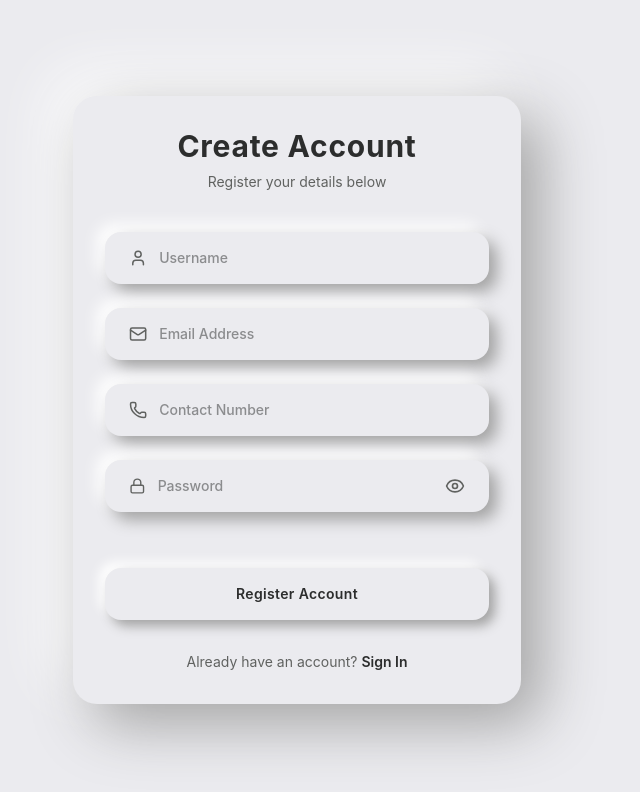
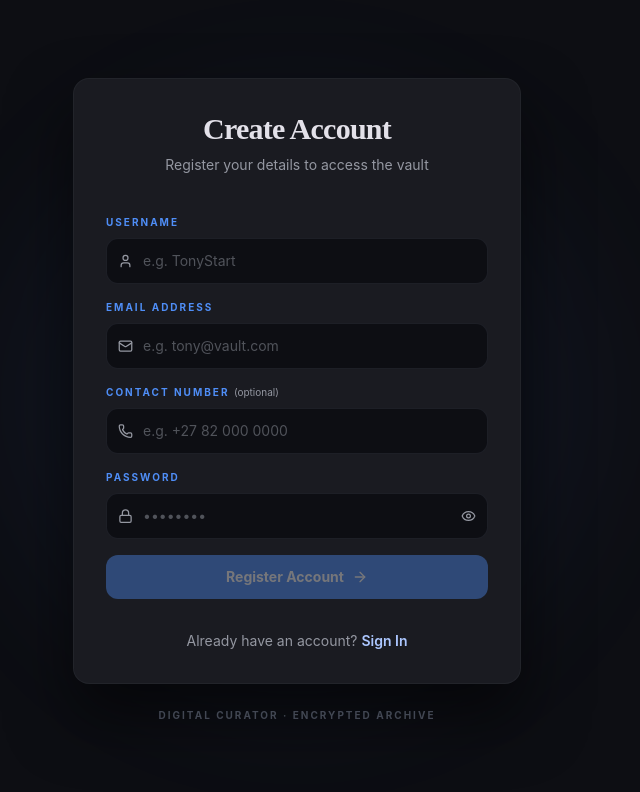
Before and after one commit to lwazi7373/90vid, a React (Vite) app in the folder client/: page /register in a window 1280 px wide. Shown: the top 792 px of the page, without its empty margins (343-983 px from the left). Built offline with nearby package versions, Linux system fonts and the light colour scheme; no server answers.

Commit message:
changed UI design

```diff
--- a/client/src/features/auth/pages/LoginPage.tsx
+++ b/client/src/features/auth/pages/LoginPage.tsx
@@ -1,5 +1,5 @@
 import { useState } from 'react';
-import { Eye, EyeOff, User, Lock, ArrowRight } from 'lucide-react';
+import { Eye, EyeOff, User, Lock, ArrowRight, Loader2 } from 'lucide-react';
 import { useNavigate, useLocation, Link } from 'react-router-dom';
 import { useAuth } from '../context/AuthContext';
 
@@ -11,10 +11,8 @@ const LoginPage = () => {
   const [userName, setUserName] = useState('');
   const [userPassword, setUserPassword] = useState('');
   const [showPassword, setShowPassword] = useState(false);
-  const [isFocused, setIsFocused] = useState<'username' | 'password' | null>(null);
   const [inlineError, setInlineError] = useState<string | null>(null);
 
-  // Picks up the success message passed from RegisterPage on navigation
   const successMessage = location.state?.message ?? null;
 
   const handleSubmit = async () => {
@@ -27,171 +25,137 @@ const LoginPage = () => {
     }
   };
 
-  const colors = {
-    phantom: '#ebebef',
-    umbra: '#606260',
-    midnight: '#2c2d2d',
+  const handleKeyDown = (e: React.KeyboardEvent) => {
+    if (e.key === 'Enter') handleSubmit();
   };
 
-  const neumorphicShadow = {
-    light: '#ffffff',
-    dark: '#a3a3a3',
-  };
+  return (
+    <div className="min-h-screen bg-[#0d0e13] flex items-center justify-center p-4">
+      {/* Background glow */}
+      <div className="absolute inset-0 overflow-hidden pointer-events-none">
+        <div className="absolute top-1/2 left-1/2 -translate-x-1/2 -translate-y-1/2 w-[600px] h-[600px] bg-[#4F8EF7]/5 rounded-full blur-3xl" />
+      </div>
 
-  const getFieldStyle = (fieldName: 'username' | 'password') => ({
-    backgroundColor: colors.phantom,
-    boxShadow: isFocused === fieldName
-      ? `inset 8px 8px 16px ${neumorphicShadow.dark}, inset -8px -8px 16px ${neumorphicShadow.light}`
-      : `8px 8px 16px ${neumorphicShadow.dark}, -8px -8px 16px ${neumorphicShadow.light}`,
-  });
+      <div className="relative w-full max-w-md">
+        {/* Card */}
+        <div className="bg-[#1A1B21] rounded-2xl border border-[#424753]/20 shadow-[0_32px_64px_rgba(0,0,0,0.6)] p-8">
 
-  return (
-    <div
-      className="min-h-screen flex items-center justify-center p-4"
-      style={{ backgroundColor: colors.phantom }}
-    >
-      <div
-        className="w-full max-w-md p-8 rounded-3xl"
-        style={{
-          backgroundColor: colors.phantom,
-          boxShadow: `20px 20px 60px ${neumorphicShadow.dark}, -20px -20px 60px ${neumorphicShadow.light}`,
-        }}
-      >
           {/* Header */}
           <div className="mb-10 text-center">
-          <h1
-            className="text-3xl font-bold mb-2 tracking-wide"
-            style={{ color: colors.midnight }}
-          >
-            Welcome Back
+            <h1 className="font-['Manrope'] text-3xl font-extrabold tracking-tight text-[#e3e1e9] mb-2">
+              The Vault
             </h1>
-          <p className="text-sm" style={{ color: colors.umbra }}>
-            Sign in to your account
+            <p className="text-sm text-[#9497a1]">
+              Sign in to access your archive
             </p>
           </div>
 
-        {/* Success message from registration */}
+          {/* Success message */}
           {successMessage && (
-          <div
-            className="mb-6 px-5 py-3 rounded-2xl text-sm font-medium text-center"
-            style={{
-              backgroundColor: colors.phantom,
-              color: '#27ae60',
-              boxShadow: `inset 4px 4px 8px ${neumorphicShadow.dark}, inset -4px -4px 8px ${neumorphicShadow.light}`,
-            }}
-          >
+            <div className="mb-6 px-4 py-3 rounded-xl bg-emerald-500/10 border border-emerald-500/20 text-sm font-medium text-emerald-400 text-center">
               {successMessage}
             </div>
           )}
 
-        {/* Inline Error */}
+          {/* Error message */}
           {inlineError && (
-          <div
-            className="mb-6 px-5 py-3 rounded-2xl text-sm font-medium text-center"
-            style={{
-              backgroundColor: colors.phantom,
-              color: '#c0392b',
-              boxShadow: `inset 4px 4px 8px ${neumorphicShadow.dark}, inset -4px -4px 8px ${neumorphicShadow.light}`,
-            }}
-          >
+            <div className="mb-6 px-4 py-3 rounded-xl bg-[#ffb4ab]/10 border border-[#ffb4ab]/20 text-sm font-medium text-[#ffb4ab] text-center">
               {inlineError}
             </div>
           )}
 
-        <div className="space-y-8">
-          {/* Username Field */}
-          <div
-            className="flex items-center px-6 py-4 rounded-2xl transition-all duration-300"
-            style={getFieldStyle('username')}
-          >
-            <User size={20} style={{ color: colors.umbra, marginRight: '12px' }} />
+          <div className="space-y-4">
+            {/* Username */}
+            <div className="flex flex-col gap-2">
+              <label className="text-[10px] uppercase tracking-[0.2em] font-bold text-[#4F8EF7]">
+                Username
+              </label>
+              <div className="relative">
+                <User
+                  size={15}
+                  className="absolute left-3 top-1/2 -translate-y-1/2 text-[#9497a1] pointer-events-none"
+                />
                 <input
                   type="text"
-              placeholder="Username"
+                  placeholder="e.g. TonyStart"
                   value={userName}
                   onChange={(e) => setUserName(e.target.value)}
-              onFocus={() => setIsFocused('username')}
-              onBlur={() => setIsFocused(null)}
-              className="w-full bg-transparent outline-none text-sm font-medium"
-              style={{ color: colors.midnight }}
+                  onKeyDown={handleKeyDown}
                   disabled={isLoginPending}
+                  className="w-full bg-[#0d0e13] border border-[#424753]/30 rounded-xl px-4 py-3 pl-9 text-sm text-[#e3e1e9] placeholder:text-[#9497a1]/50 focus:outline-none focus:border-[#4F8EF7]/50 focus:ring-1 focus:ring-[#4F8EF7]/20 transition-all disabled:opacity-50"
                 />
               </div>
+            </div>
 
-          {/* Password Field */}
-          <div
-            className="flex items-center px-6 py-4 rounded-2xl transition-all duration-300"
-            style={getFieldStyle('password')}
-          >
-            <Lock size={20} style={{ color: colors.umbra, marginRight: '12px' }} />
+            {/* Password */}
+            <div className="flex flex-col gap-2">
+              <label className="text-[10px] uppercase tracking-[0.2em] font-bold text-[#4F8EF7]">
+                Password
+              </label>
+              <div className="relative">
+                <Lock
+                  size={15}
+                  className="absolute left-3 top-1/2 -translate-y-1/2 text-[#9497a1] pointer-events-none"
+                />
                 <input
                   type={showPassword ? 'text' : 'password'}
-              placeholder="Password"
+                  placeholder="••••••••"
                   value={userPassword}
                   onChange={(e) => setUserPassword(e.target.value)}
-              onFocus={() => setIsFocused('password')}
-              onBlur={() => setIsFocused(null)}
-              className="w-full bg-transparent outline-none text-sm font-medium"
-              style={{ color: colors.midnight }}
+                  onKeyDown={handleKeyDown}
                   disabled={isLoginPending}
+                  className="w-full bg-[#0d0e13] border border-[#424753]/30 rounded-xl px-4 py-3 pl-9 pr-10 text-sm text-[#e3e1e9] placeholder:text-[#9497a1]/50 focus:outline-none focus:border-[#4F8EF7]/50 focus:ring-1 focus:ring-[#4F8EF7]/20 transition-all disabled:opacity-50"
                 />
                 <button
                   type="button"
                   onClick={() => setShowPassword(!showPassword)}
-              className="ml-2 focus:outline-none transition-transform duration-200 hover:scale-110"
-              style={{ color: colors.umbra }}
+                  className="absolute right-3 top-1/2 -translate-y-1/2 text-[#9497a1] hover:text-[#e3e1e9] transition-colors"
                 >
-              {showPassword ? <EyeOff size={20} /> : <Eye size={20} />}
+                  {showPassword ? <EyeOff size={15} /> : <Eye size={15} />}
+                </button>
+              </div>
+            </div>
+
+            {/* Submit */}
+            <button
+              type="button"
+              onClick={handleSubmit}
+              disabled={isLoginPending || !userName.trim() || !userPassword.trim()}
+              className="w-full mt-4 py-3 rounded-xl font-bold text-sm bg-[#4F8EF7] text-white hover:bg-[#6ba3f9] disabled:opacity-40 disabled:cursor-not-allowed transition-all duration-200 hover:scale-[1.02] active:scale-[0.98] flex items-center justify-center gap-2"
+            >
+              {isLoginPending ? (
+                <>
+                  <Loader2 size={16} className="animate-spin" />
+                  Signing In...
+                </>
+              ) : (
+                <>
+                  Sign In
+                  <ArrowRight size={16} />
+                </>
+              )}
             </button>
           </div>
 
-          {/* Submit Button */}
-          <button
-            type="button"
-            onClick={handleSubmit}
-            disabled={isLoginPending}
-            className="w-full py-4 rounded-2xl font-semibold text-sm tracking-wide transition-all duration-300 transform hover:scale-[1.02] active:scale-[0.98] mt-10 disabled:opacity-60 disabled:cursor-not-allowed disabled:hover:scale-100"
-            style={{
-              backgroundColor: colors.phantom,
-              color: colors.midnight,
-              boxShadow: `6px 6px 12px ${neumorphicShadow.dark}, -6px -6px 12px ${neumorphicShadow.light}`,
-            }}
-            onMouseDown={(e) => {
-              if (!isLoginPending)
-                e.currentTarget.style.boxShadow = `inset 6px 6px 12px ${neumorphicShadow.dark}, inset -6px -6px 12px ${neumorphicShadow.light}`;
-            }}
-            onMouseUp={(e) => {
-              e.currentTarget.style.boxShadow = `6px 6px 12px ${neumorphicShadow.dark}, -6px -6px 12px ${neumorphicShadow.light}`;
-            }}
-            onMouseLeave={(e) => {
-              e.currentTarget.style.boxShadow = `6px 6px 12px ${neumorphicShadow.dark}, -6px -6px 12px ${neumorphicShadow.light}`;
-            }}
-          >
-            <span className="flex items-center justify-center gap-2">
-              {isLoginPending ? 'Signing In...' : (
-                <>
-                  Sign In
-                  <ArrowRight size={18} />
-                </>
-              )}
-            </span>
-          </button>
-        </div>
-
-        {/* Register Link */}
+          {/* Register link */}
           <div className="mt-8 text-center">
-          <p className="text-sm" style={{ color: colors.umbra }}>
+            <p className="text-sm text-[#9497a1]">
               Don't have an account?{' '}
               <Link
                 to="/register"
-              className="font-semibold hover:underline transition-all"
-              style={{ color: colors.midnight }}
+                className="font-semibold text-[#acc7ff] hover:text-[#4F8EF7] transition-colors"
               >
                 Sign Up
               </Link>
             </p>
           </div>
         </div>
+
+        {/* Bottom label */}
+        <p className="text-center text-[10px] uppercase tracking-[0.2em] text-[#424753] font-bold mt-6">
+          Digital Curator · Encrypted Archive
+        </p>
+      </div>
     </div>
   );
 };
--- a/client/src/features/auth/pages/RegisterPage.tsx
+++ b/client/src/features/auth/pages/RegisterPage.tsx
@@ -1,5 +1,5 @@
 import { useState } from 'react';
-import { Eye, EyeOff, User, Lock, Mail, Phone } from 'lucide-react';
+import { Eye, EyeOff, User, Lock, Mail, Phone, ArrowRight, Loader2 } from 'lucide-react';
 import { useNavigate, Link } from 'react-router-dom';
 import { useAuth } from '../context/AuthContext';
 
@@ -12,7 +12,6 @@ const RegisterPage = () => {
   const [emailAddress, setEmailAddress] = useState('');
   const [contactNo, setContactNo] = useState('');
   const [showPassword, setShowPassword] = useState(false);
-  const [focusedField, setFocusedField] = useState<string | null>(null);
   const [inlineError, setInlineError] = useState<string | null>(null);
 
   const handleSubmit = async () => {
@@ -27,188 +26,167 @@ const RegisterPage = () => {
     }
   };
 
-  const colors = {
-    phantom: '#ebebef',
-    eclipse: '#d3d2d0',
-    umbra: '#606260',
-    midnight: '#2c2d2d',
+  const handleKeyDown = (e: React.KeyboardEvent) => {
+    if (e.key === 'Enter') handleSubmit();
   };
 
-  const neumorphicShadow = {
-    light: '#ffffff',
-    dark: '#a3a3a3',
-  };
-
-  const inputClass = `w-full bg-transparent outline-none text-sm font-medium transition-colors duration-300`;
-
-  const getContainerStyle = (fieldName: string) => ({
-    backgroundColor: colors.phantom,
-    boxShadow: focusedField === fieldName
-      ? `inset 8px 8px 16px ${neumorphicShadow.dark}, inset -8px -8px 16px ${neumorphicShadow.light}`
-      : `8px 8px 16px ${neumorphicShadow.dark}, -8px -8px 16px ${neumorphicShadow.light}`,
-  });
-
-  const containerClass = `flex items-center px-6 py-4 rounded-2xl transition-all duration-300`;
-
-  const fields = [
-    {
-      name: 'username',
-      icon: <User size={20} style={{ color: colors.umbra, marginRight: '12px' }} />,
-      type: 'text',
-      placeholder: 'Username',
-      value: userName,
-      onChange: (e: React.ChangeEvent<HTMLInputElement>) => setUserName(e.target.value),
-    },
-    {
-      name: 'email',
-      icon: <Mail size={20} style={{ color: colors.umbra, marginRight: '12px' }} />,
-      type: 'email',
-      placeholder: 'Email Address',
-      value: emailAddress,
-      onChange: (e: React.ChangeEvent<HTMLInputElement>) => setEmailAddress(e.target.value),
-    },
-    {
-      name: 'contact',
-      icon: <Phone size={20} style={{ color: colors.umbra, marginRight: '12px' }} />,
-      type: 'tel',
-      placeholder: 'Contact Number',
-      value: contactNo,
-      onChange: (e: React.ChangeEvent<HTMLInputElement>) => setContactNo(e.target.value),
-    },
-  ];
+  const canSubmit = userName.trim() && userPassword.trim() && emailAddress.trim() && !isRegisterPending;
 
   return (
-    <div
-      className="min-h-screen flex items-center justify-center p-4"
-      style={{ backgroundColor: colors.phantom }}
-    >
-      <div
-        className="w-full max-w-md p-8 rounded-3xl"
-        style={{
-          backgroundColor: colors.phantom,
-          boxShadow: `20px 20px 60px ${neumorphicShadow.dark}, -20px -20px 60px ${neumorphicShadow.light}`,
-        }}
-      >
+    <div className="min-h-screen bg-[#0d0e13] flex items-center justify-center p-4">
+      {/* Background glow */}
+      <div className="absolute inset-0 overflow-hidden pointer-events-none">
+        <div className="absolute top-1/2 left-1/2 -translate-x-1/2 -translate-y-1/2 w-[600px] h-[600px] bg-[#4F8EF7]/5 rounded-full blur-3xl" />
+      </div>
+
+      <div className="relative w-full max-w-md">
+        {/* Card */}
+        <div className="bg-[#1A1B21] rounded-2xl border border-[#424753]/20 shadow-[0_32px_64px_rgba(0,0,0,0.6)] p-8">
+
           {/* Header */}
           <div className="mb-10 text-center">
-          <h1
-            className="text-3xl font-bold mb-2 tracking-wide"
-            style={{ color: colors.midnight }}
-          >
+            <h1 className="font-['Manrope'] text-3xl font-extrabold tracking-tight text-[#e3e1e9] mb-2">
               Create Account
             </h1>
-          <p className="text-sm" style={{ color: colors.umbra }}>
-            Register your details below
+            <p className="text-sm text-[#9497a1]">
+              Register your details to access the vault
             </p>
           </div>
 
-        {/* Inline Error */}
+          {/* Error */}
           {inlineError && (
-          <div
-            className="mb-6 px-5 py-3 rounded-2xl text-sm font-medium text-center"
-            style={{
-              backgroundColor: colors.phantom,
-              color: '#c0392b',
-              boxShadow: `inset 4px 4px 8px ${neumorphicShadow.dark}, inset -4px -4px 8px ${neumorphicShadow.light}`,
-            }}
-          >
+            <div className="mb-6 px-4 py-3 rounded-xl bg-[#ffb4ab]/10 border border-[#ffb4ab]/20 text-sm font-medium text-[#ffb4ab] text-center">
               {inlineError}
             </div>
           )}
 
-        <div className="space-y-6">
-          {/* Text Fields */}
-          {fields.map((field) => (
-            <div key={field.name} className="relative">
-              <div
-                className={containerClass}
-                style={getContainerStyle(field.name)}
-              >
-                {field.icon}
+          <div className="space-y-4">
+            {/* Username */}
+            <div className="flex flex-col gap-2">
+              <label className="text-[10px] uppercase tracking-[0.2em] font-bold text-[#4F8EF7]">
+                Username
+              </label>
+              <div className="relative">
+                <User size={15} className="absolute left-3 top-1/2 -translate-y-1/2 text-[#9497a1] pointer-events-none" />
                 <input
-                  type={field.type}
-                  placeholder={field.placeholder}
-                  value={field.value}
-                  onChange={field.onChange}
-                  onFocus={() => setFocusedField(field.name)}
-                  onBlur={() => setFocusedField(null)}
-                  className={inputClass}
-                  style={{ color: colors.midnight }}
+                  type="text"
+                  placeholder="e.g. TonyStart"
+                  value={userName}
+                  onChange={(e) => setUserName(e.target.value)}
+                  onKeyDown={handleKeyDown}
                   disabled={isRegisterPending}
+                  className="w-full bg-[#0d0e13] border border-[#424753]/30 rounded-xl px-4 py-3 pl-9 text-sm text-[#e3e1e9] placeholder:text-[#9497a1]/50 focus:outline-none focus:border-[#4F8EF7]/50 focus:ring-1 focus:ring-[#4F8EF7]/20 transition-all disabled:opacity-50"
                 />
               </div>
             </div>
-          ))}
 
-          {/* Password Field */}
+            {/* Email */}
+            <div className="flex flex-col gap-2">
+              <label className="text-[10px] uppercase tracking-[0.2em] font-bold text-[#4F8EF7]">
+                Email Address
+              </label>
               <div className="relative">
-            <div
-              className={containerClass}
-              style={getContainerStyle('password')}
-            >
-              <Lock size={20} style={{ color: colors.umbra, marginRight: '12px' }} />
+                <Mail size={15} className="absolute left-3 top-1/2 -translate-y-1/2 text-[#9497a1] pointer-events-none" />
+                <input
+                  type="email"
+                  placeholder="e.g. tony@vault.com"
+                  value={emailAddress}
+                  onChange={(e) => setEmailAddress(e.target.value)}
+                  onKeyDown={handleKeyDown}
+                  disabled={isRegisterPending}
+                  className="w-full bg-[#0d0e13] border border-[#424753]/30 rounded-xl px-4 py-3 pl-9 text-sm text-[#e3e1e9] placeholder:text-[#9497a1]/50 focus:outline-none focus:border-[#4F8EF7]/50 focus:ring-1 focus:ring-[#4F8EF7]/20 transition-all disabled:opacity-50"
+                />
+              </div>
+            </div>
+
+            {/* Contact — optional */}
+            <div className="flex flex-col gap-2">
+              <label className="text-[10px] uppercase tracking-[0.2em] font-bold text-[#4F8EF7]">
+                Contact Number{" "}
+                <span className="text-[#9497a1] normal-case tracking-normal font-normal">
+                  (optional)
+                </span>
+              </label>
+              <div className="relative">
+                <Phone size={15} className="absolute left-3 top-1/2 -translate-y-1/2 text-[#9497a1] pointer-events-none" />
+                <input
+                  type="tel"
+                  placeholder="e.g. +27 82 000 0000"
+                  value={contactNo}
+                  onChange={(e) => setContactNo(e.target.value)}
+                  onKeyDown={handleKeyDown}
+                  disabled={isRegisterPending}
+                  className="w-full bg-[#0d0e13] border border-[#424753]/30 rounded-xl px-4 py-3 pl-9 text-sm text-[#e3e1e9] placeholder:text-[#9497a1]/50 focus:outline-none focus:border-[#4F8EF7]/50 focus:ring-1 focus:ring-[#4F8EF7]/20 transition-all disabled:opacity-50"
+                />
+              </div>
+            </div>
+
+            {/* Password */}
+            <div className="flex flex-col gap-2">
+              <label className="text-[10px] uppercase tracking-[0.2em] font-bold text-[#4F8EF7]">
+                Password
+              </label>
+              <div className="relative">
+                <Lock size={15} className="absolute left-3 top-1/2 -translate-y-1/2 text-[#9497a1] pointer-events-none" />
                 <input
                   type={showPassword ? 'text' : 'password'}
-                placeholder="Password"
+                  placeholder="••••••••"
                   value={userPassword}
                   onChange={(e) => setUserPassword(e.target.value)}
-                onFocus={() => setFocusedField('password')}
-                onBlur={() => setFocusedField(null)}
-                className={inputClass}
-                style={{ color: colors.midnight }}
+                  onKeyDown={handleKeyDown}
                   disabled={isRegisterPending}
+                  className="w-full bg-[#0d0e13] border border-[#424753]/30 rounded-xl px-4 py-3 pl-9 pr-10 text-sm text-[#e3e1e9] placeholder:text-[#9497a1]/50 focus:outline-none focus:border-[#4F8EF7]/50 focus:ring-1 focus:ring-[#4F8EF7]/20 transition-all disabled:opacity-50"
                 />
                 <button
                   type="button"
                   onClick={() => setShowPassword(!showPassword)}
-                className="ml-2 focus:outline-none transition-transform duration-200 hover:scale-110"
-                style={{ color: colors.umbra }}
+                  className="absolute right-3 top-1/2 -translate-y-1/2 text-[#9497a1] hover:text-[#e3e1e9] transition-colors"
                 >
-                {showPassword ? <EyeOff size={20} /> : <Eye size={20} />}
+                  {showPassword ? <EyeOff size={15} /> : <Eye size={15} />}
                 </button>
               </div>
             </div>
 
-          {/* Submit Button */}
+            {/* Submit */}
             <button
               type="button"
               onClick={handleSubmit}
-            disabled={isRegisterPending}
-            className="w-full py-4 rounded-2xl font-semibold text-sm tracking-wide transition-all duration-300 transform hover:scale-[1.02] active:scale-[0.98] mt-8 disabled:opacity-60 disabled:cursor-not-allowed disabled:hover:scale-100"
-            style={{
-              backgroundColor: colors.phantom,
-              color: colors.midnight,
-              boxShadow: `6px 6px 12px ${neumorphicShadow.dark}, -6px -6px 12px ${neumorphicShadow.light}`,
-            }}
-            onMouseDown={(e) => {
-              if (!isRegisterPending)
-                e.currentTarget.style.boxShadow = `inset 6px 6px 12px ${neumorphicShadow.dark}, inset -6px -6px 12px ${neumorphicShadow.light}`;
-            }}
-            onMouseUp={(e) => {
-              e.currentTarget.style.boxShadow = `6px 6px 12px ${neumorphicShadow.dark}, -6px -6px 12px ${neumorphicShadow.light}`;
-            }}
-            onMouseLeave={(e) => {
-              e.currentTarget.style.boxShadow = `6px 6px 12px ${neumorphicShadow.dark}, -6px -6px 12px ${neumorphicShadow.light}`;
-            }}
+              disabled={!canSubmit}
+              className="w-full mt-4 py-3 rounded-xl font-bold text-sm bg-[#4F8EF7] text-white hover:bg-[#6ba3f9] disabled:opacity-40 disabled:cursor-not-allowed transition-all duration-200 hover:scale-[1.02] active:scale-[0.98] flex items-center justify-center gap-2"
             >
-            {isRegisterPending ? 'Creating Account...' : 'Register Account'}
+              {isRegisterPending ? (
+                <>
+                  <Loader2 size={16} className="animate-spin" />
+                  Creating Account...
+                </>
+              ) : (
+                <>
+                  Register Account
+                  <ArrowRight size={16} />
+                </>
+              )}
             </button>
           </div>
 
-        {/* Login Link */}
+          {/* Login link */}
           <div className="mt-8 text-center">
-          <p className="text-sm" style={{ color: colors.umbra }}>
+            <p className="text-sm text-[#9497a1]">
               Already have an account?{' '}
               <Link
                 to="/login"
-              className="font-semibold hover:underline transition-all"
-              style={{ color: colors.midnight }}
+                className="font-semibold text-[#acc7ff] hover:text-[#4F8EF7] transition-colors"
               >
                 Sign In
               </Link>
             </p>
           </div>
         </div>
+
+        {/* Bottom label */}
+        <p className="text-center text-[10px] uppercase tracking-[0.2em] text-[#424753] font-bold mt-6">
+          Digital Curator · Encrypted Archive
+        </p>
+      </div>
     </div>
   );
 };
```
Lines whose indentation alone changed are shown as unchanged.
